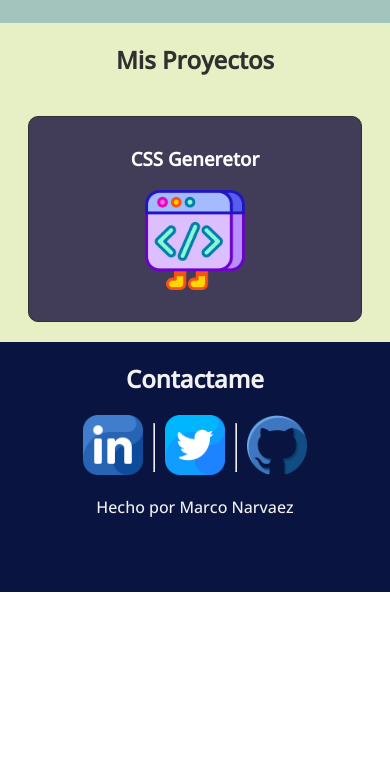
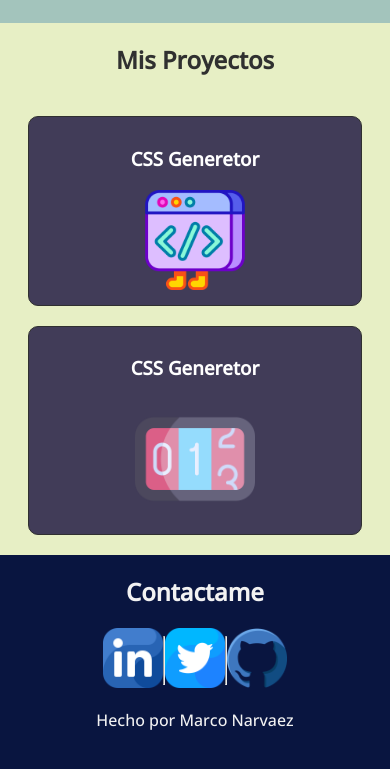
Before and after one commit to MarcoNarvaez/portfolio, a plain HTML site: page index.html in a window 390 px wide. Shown: the part 1805-2574 px from the top of the page. Before the commit the page ends 2397 px from the top, so only its background shows below. Drawn offline with nearby package versions, Linux system fonts and the light colour scheme.

Commit message:
new project
Counter project

```diff
--- a/index.html
+++ b/index.html
@@ -75,10 +75,10 @@
             <div class="card">
                 <h3 style="color: white;">CSS Generetor</h3>
                 <a href="https://css-generator.vercel.app/hex.html" target="_blank" rel="noopener noreferrer"><img src="./items/code.png" width="100" height="100"></a>
-                <p>
-
-                </p>
-                <a href="" target="_blank"></a>
+            </div>
+            <div class="card">
+                <h3 style="color: white;">CSS Generetor</h3>
+                <a href="https://counter-sand.vercel.app/" target="_blank" rel="noopener noreferrer"><img src="./items/counter.png" width="120" height="120"></a>
             </div>
         </div>
     </section>
--- a/style.css
+++ b/style.css
@@ -158,7 +158,4 @@ footer{
         width: 80%;
         margin-top: 20px;
     }
-    .red-social{
-        margin: 0 10px 0 10px;
-    }
 }
```
Also changed, not shown: items/counter.png (added).
